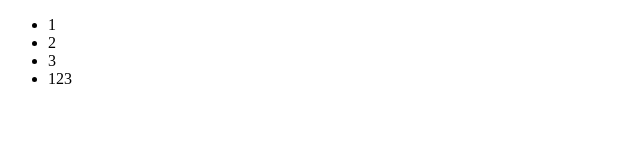
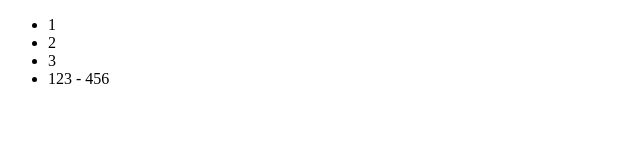
Before and after one commit to Serg-c971/test-new-push-4, a plain HTML site: page index.html in a window 1280 px wide. Shown: the full height of the page, 0-640 px from the left. Drawn offline with Linux system fonts and the light colour scheme.

Commit message:
translate

```diff
--- a/index.html
+++ b/index.html
@@ -11,7 +11,7 @@
         <li>1</li>
         <li>2</li>
         <li>3</li>
-        <li>123</li>
+        <li>123 - 456</li>
     </ul>
 </body>
 </html>
```
